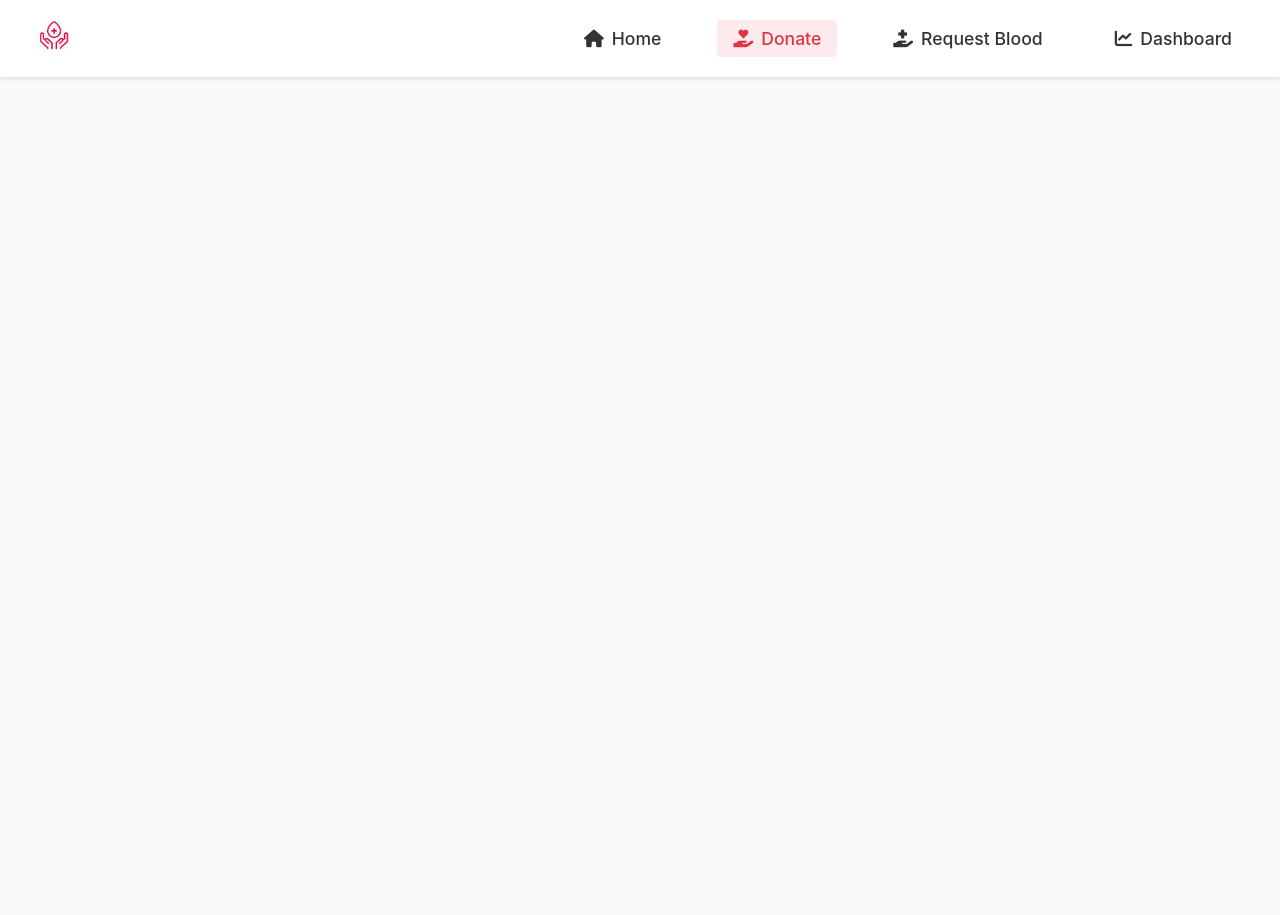
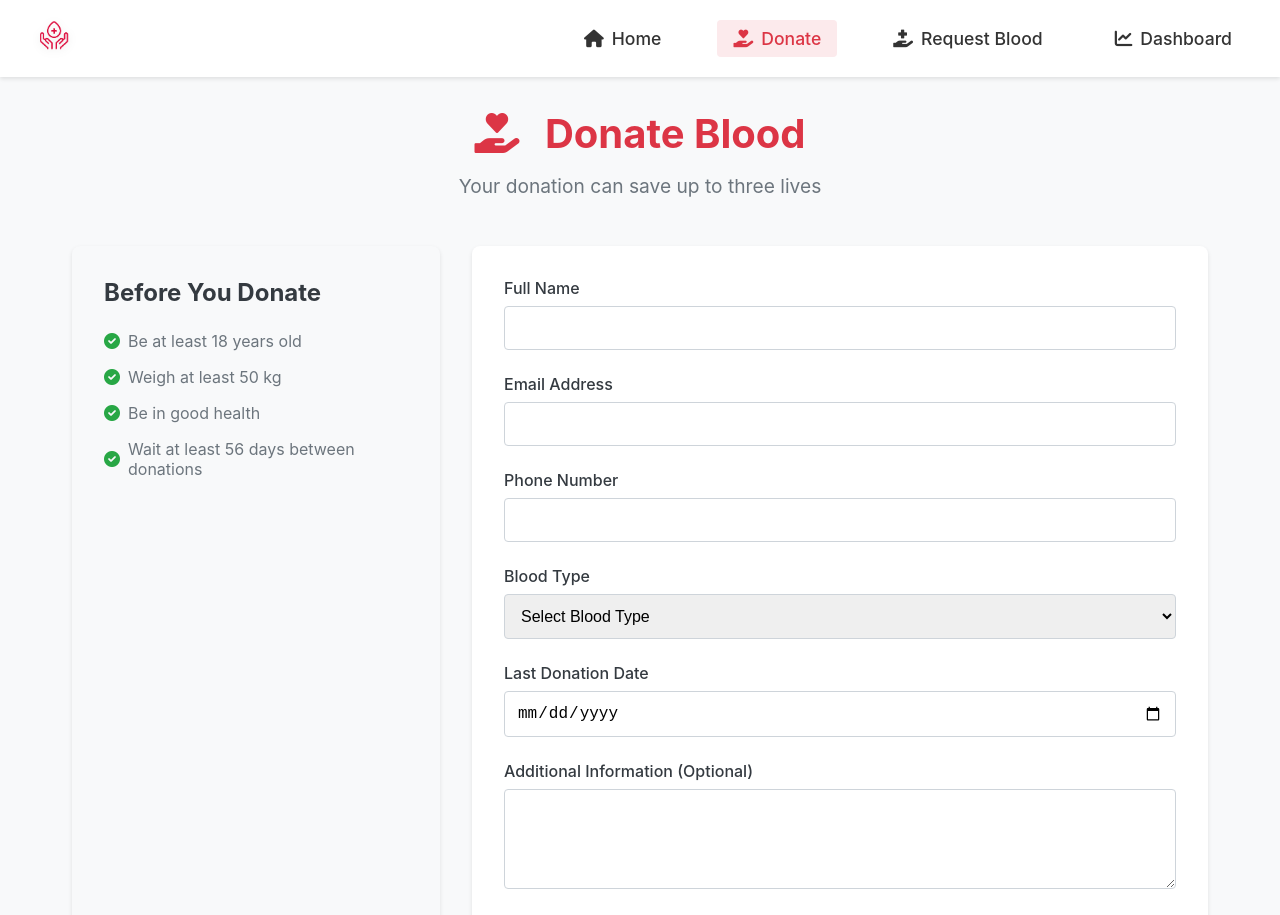
Before and after one commit to Oussama-Kahlaoui/blood_bank, a React (Create React App) app: page /donate in a window 1280 px wide. Shown: the top 915 px of the page. Before the commit the page ends 800 px from the top, so only its background shows below. Built offline with nearby package versions, Linux system fonts and the light colour scheme.

Commit message:
Add Donate & style  Pgae

```diff
--- a/src/App.js
+++ b/src/App.js
@@ -2,6 +2,7 @@ import React from 'react';
 import { BrowserRouter as Router, Routes, Route } from 'react-router-dom';
 import Navbar from './components/Navbar';
 import Home from './pages/Home';
+import Donate from './pages/Donate';
 import './App.css';
 
 function App() {
@@ -11,6 +12,7 @@ function App() {
         <Navbar />
         <Routes>
           <Route path="/" element={<Home />} />
+          <Route path="/donate" element={<Donate />} />
           {/* Add other routes here as we create them */}
         </Routes>
       </div>
--- /dev/null
+++ b/src/pages/Donate.js
@@ -0,0 +1,136 @@
+import React, { useState } from 'react';
+import '../styles/Donate.css';
+
+const Donate = () => {
+  const [formData, setFormData] = useState({
+    name: '',
+    email: '',
+    phone: '',
+    bloodType: '',
+    lastDonation: '',
+    message: ''
+  });
+
+  const handleChange = (e) => {
+    const { name, value } = e.target;
+    setFormData(prevState => ({
+      ...prevState,
+      [name]: value
+    }));
+  };
+
+  const handleSubmit = (e) => {
+    e.preventDefault();
+    // Handle form submission here
+    console.log('Form submitted:', formData);
+  };
+
+  return (
+    <div className="donate-page">
+      <div className="donate-header">
+        <h1><i className="fas fa-hand-holding-heart"></i> Donate Blood</h1>
+        <p>Your donation can save up to three lives</p>
+      </div>
+
+      <div className="donate-content">
+        <div className="donate-info">
+          <h2>Before You Donate</h2>
+          <ul>
+            <li><i className="fas fa-check-circle"></i> Be at least 18 years old</li>
+            <li><i className="fas fa-check-circle"></i> Weigh at least 50 kg</li>
+            <li><i className="fas fa-check-circle"></i> Be in good health</li>
+            <li><i className="fas fa-check-circle"></i> Wait at least 56 days between donations</li>
+          </ul>
+        </div>
+
+        <form onSubmit={handleSubmit} className="donate-form">
+          <div className="form-group">
+            <label htmlFor="name">Full Name</label>
+            <input
+              type="text"
+              id="name"
+              name="name"
+              value={formData.name}
+              onChange={handleChange}
+              required
+            />
+          </div>
+
+          <div className="form-group">
+            <label htmlFor="email">Email Address</label>
+            <input
+              type="email"
+              id="email"
+              name="email"
+              value={formData.email}
+              onChange={handleChange}
+              required
+            />
+          </div>
+
+          <div className="form-group">
+            <label htmlFor="phone">Phone Number</label>
+            <input
+              type="tel"
+              id="phone"
+              name="phone"
+              value={formData.phone}
+              onChange={handleChange}
+              required
+            />
+          </div>
+
+          <div className="form-group">
+            <label htmlFor="bloodType">Blood Type</label>
+            <select
+              id="bloodType"
+              name="bloodType"
+              value={formData.bloodType}
+              onChange={handleChange}
+              required
+            >
+              <option value="">Select Blood Type</option>
+              <option value="A+">A+</option>
+              <option value="A-">A-</option>
+              <option value="B+">B+</option>
+              <option value="B-">B-</option>
+              <option value="AB+">AB+</option>
+              <option value="AB-">AB-</option>
+              <option value="O+">O+</option>
+              <option value="O-">O-</option>
+            </select>
+          </div>
+
+          <div className="form-group">
+            <label htmlFor="lastDonation">Last Donation Date</label>
+            <input
+              type="date"
+              id="lastDonation"
+              name="lastDonation"
+              value={formData.lastDonation}
+              onChange={handleChange}
+              required
+            />
+          </div>
+
+          <div className="form-group">
+            <label htmlFor="message">Additional Information (Optional)</label>
+            <textarea
+              id="message"
+              name="message"
+              value={formData.message}
+              onChange={handleChange}
+              rows="4"
+            ></textarea>
+          </div>
+
+          <button type="submit" className="btn btn-primary">
+            <i className="fas fa-paper-plane"></i> Submit Donation
+          </button>
+        </form>
+      </div>
+    </div>
+  );
+};
+
+export default Donate;
--- /dev/null
+++ b/src/styles/Donate.css
@@ -0,0 +1,139 @@
+.donate-page {
+  padding: 2rem;
+  max-width: 1200px;
+  margin: 0 auto;
+}
+
+.donate-header {
+  text-align: center;
+  margin-bottom: 3rem;
+}
+
+.donate-header h1 {
+  color: #dc3545;
+  font-size: 2.5rem;
+  margin-bottom: 1rem;
+}
+
+.donate-header h1 i {
+  margin-right: 1rem;
+}
+
+.donate-header p {
+  color: #6c757d;
+  font-size: 1.2rem;
+}
+
+.donate-content {
+  display: grid;
+  grid-template-columns: 1fr 2fr;
+  gap: 2rem;
+}
+
+.donate-info {
+  background-color: #f8f9fa;
+  padding: 2rem;
+  border-radius: 0.5rem;
+  box-shadow: 0 2px 4px rgba(0, 0, 0, 0.1);
+}
+
+.donate-info h2 {
+  color: #343a40;
+  margin-bottom: 1.5rem;
+}
+
+.donate-info ul {
+  list-style: none;
+  padding: 0;
+}
+
+.donate-info li {
+  margin-bottom: 1rem;
+  color: #6c757d;
+  display: flex;
+  align-items: center;
+  gap: 0.5rem;
+}
+
+.donate-info li i {
+  color: #28a745;
+}
+
+.donate-form {
+  background-color: white;
+  padding: 2rem;
+  border-radius: 0.5rem;
+  box-shadow: 0 2px 4px rgba(0, 0, 0, 0.1);
+}
+
+.form-group {
+  margin-bottom: 1.5rem;
+}
+
+.form-group label {
+  display: block;
+  margin-bottom: 0.5rem;
+  color: #343a40;
+  font-weight: 500;
+}
+
+.form-group input,
+.form-group select,
+.form-group textarea {
+  width: 100%;
+  padding: 0.75rem;
+  border: 1px solid #ced4da;
+  border-radius: 0.25rem;
+  font-size: 1rem;
+  transition: border-color 0.15s ease-in-out;
+}
+
+.form-group input:focus,
+.form-group select:focus,
+.form-group textarea:focus {
+  outline: none;
+  border-color: #dc3545;
+  box-shadow: 0 0 0 0.2rem rgba(220, 53, 69, 0.25);
+}
+
+.form-group textarea {
+  resize: vertical;
+  min-height: 100px;
+}
+
+.btn {
+  padding: 0.75rem 1.5rem;
+  border: none;
+  border-radius: 0.25rem;
+  font-size: 1rem;
+  font-weight: 500;
+  cursor: pointer;
+  transition: all 0.3s ease;
+  display: inline-flex;
+  align-items: center;
+  gap: 0.5rem;
+}
+
+.btn-primary {
+  background-color: #dc3545;
+  color: white;
+}
+
+.btn-primary:hover {
+  background-color: #c82333;
+  transform: translateY(-2px);
+}
+
+@media (max-width: 768px) {
+  .donate-content {
+    grid-template-columns: 1fr;
+  }
+
+  .donate-header h1 {
+    font-size: 2rem;
+  }
+
+  .donate-page {
+    padding: 1rem;
+  }
+}
```
